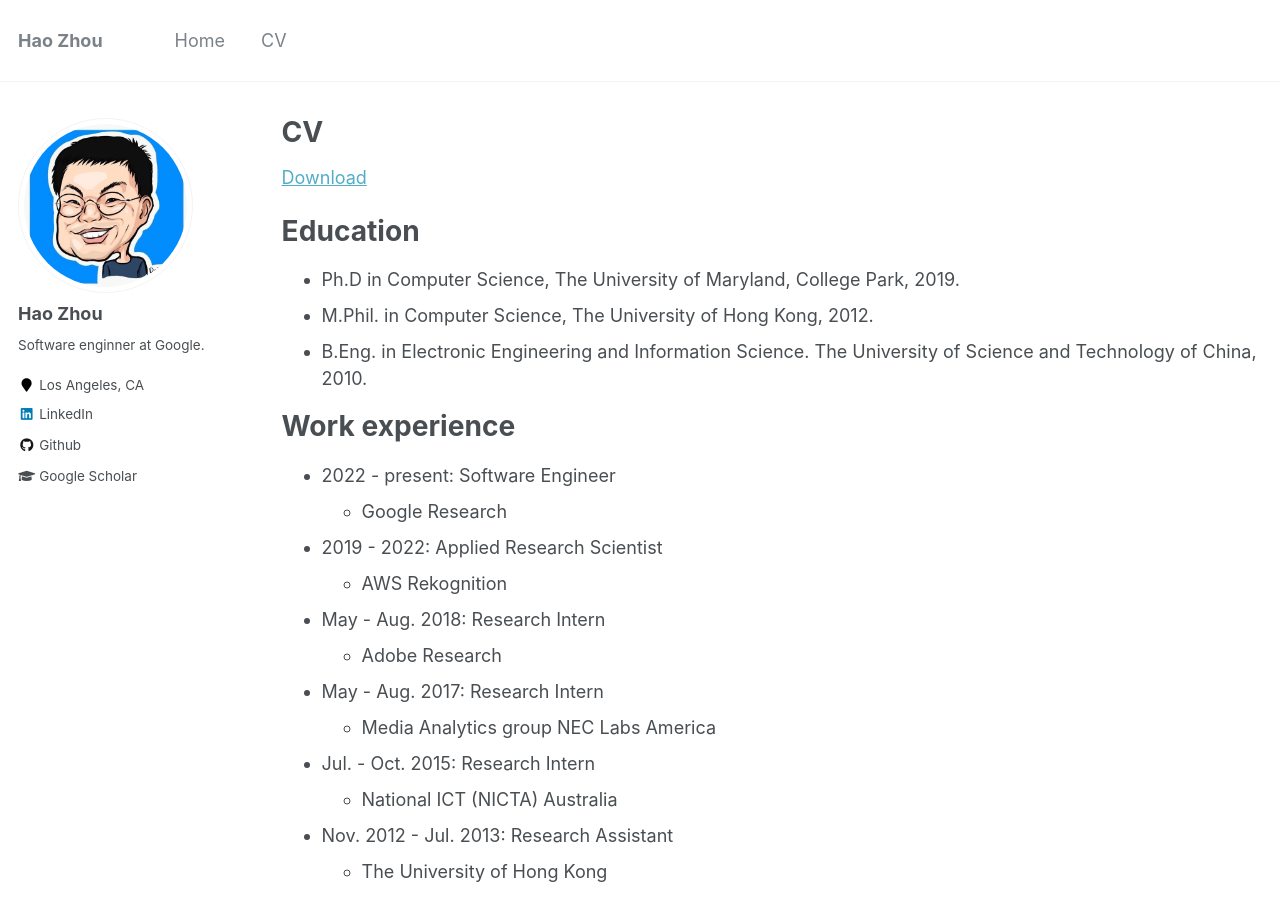
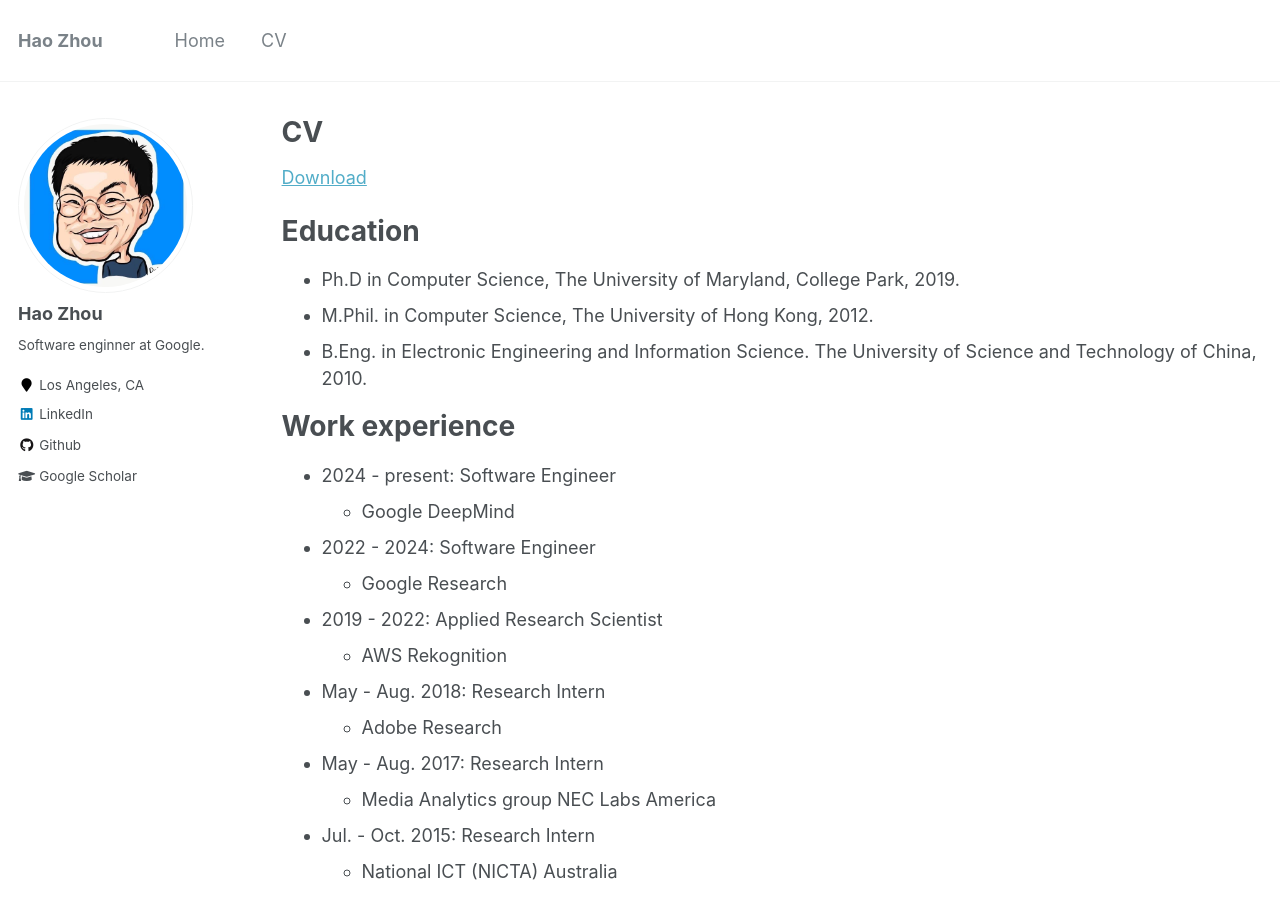
Before and after one commit to zhhoper/zhhoper.github.io, a Jekyll site: the page built from _pages/cv.md, in a window 1280 px wide and 900 px high. Built offline with Jekyll 4.4.1, drawn with Linux system fonts in a browser that asks for light colours.

Commit message:
Change to DM

```diff
--- a/_pages/cv.md
+++ b/_pages/cv.md
@@ -19,7 +19,10 @@ Education
 
 Work experience
 ======
-* 2022 - present: Software Engineer
+* 2024 - present: Software Engineer
+  * Google DeepMind
+
+* 2022 - 2024: Software Engineer
   * Google Research
 
 * 2019 - 2022: Applied Research Scientist
```
